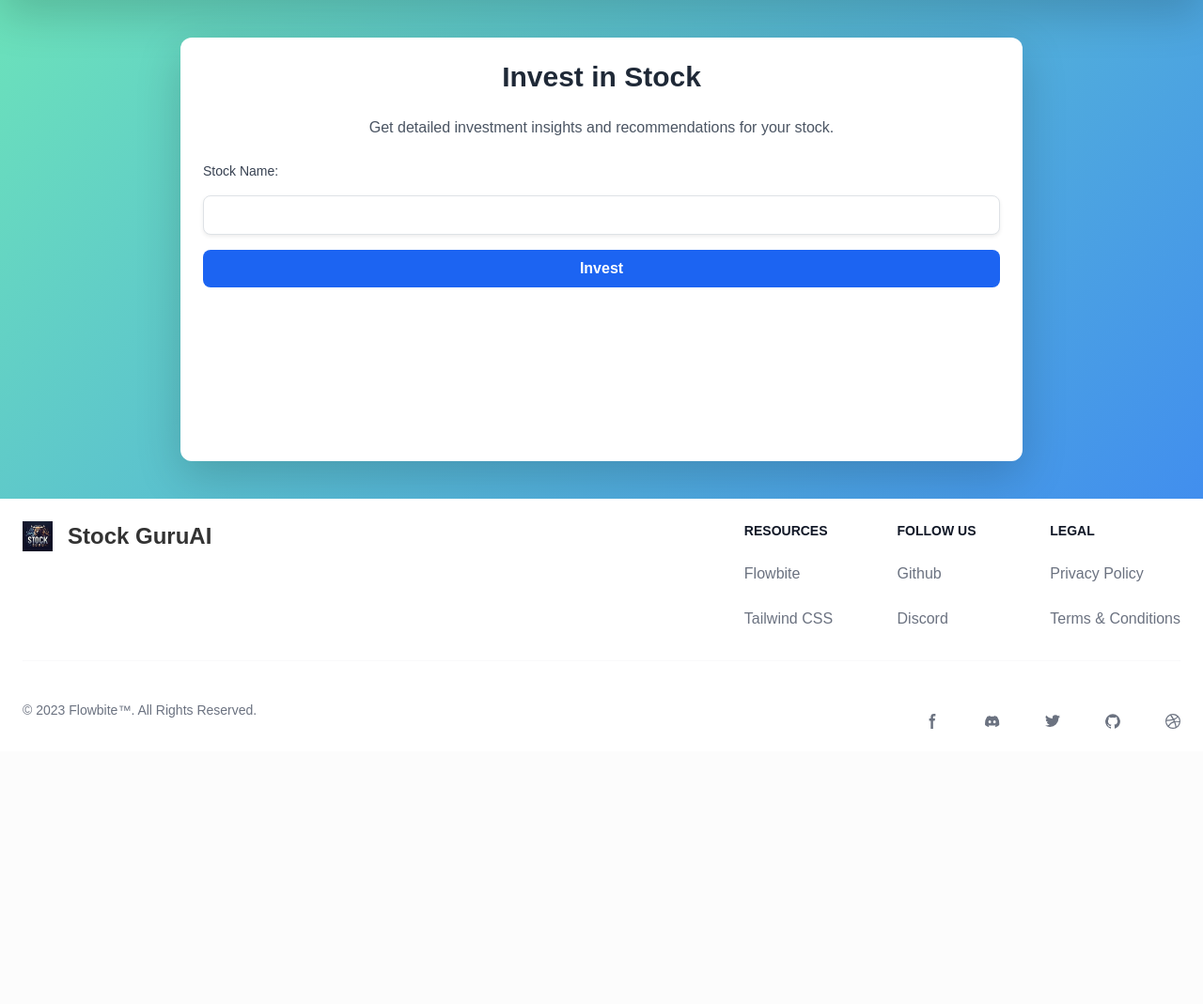
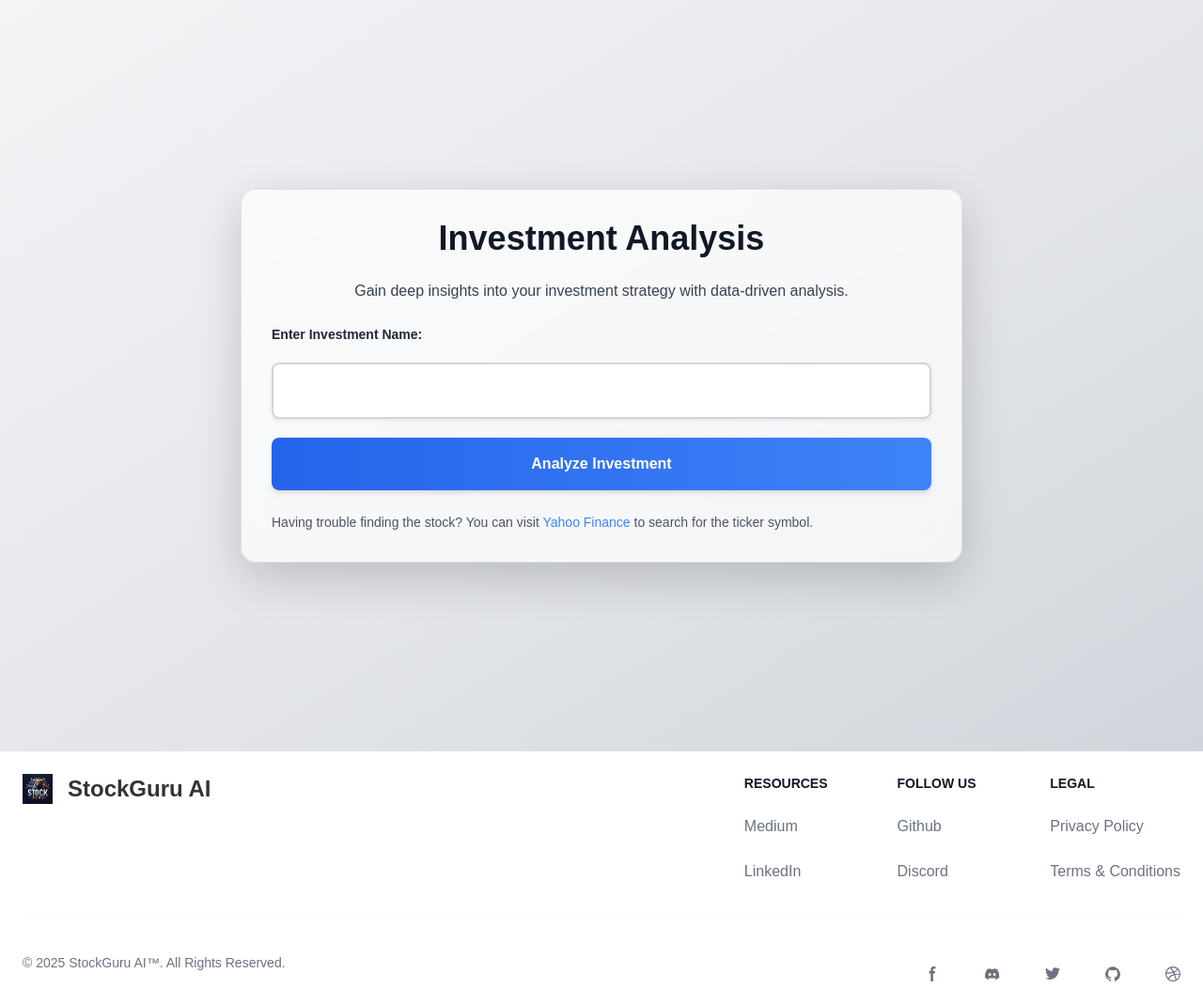
Before and after one commit to pravincoder/Stock_Guru, a Django app: page /invest-stock/ in a window 1280 px wide. Shown: the part 112-1181 px from the top of the page at 94% size. Before the commit the page ends 888 px from the top, so only its background shows below. Run offline with Django 4.2, Linux system fonts and the light colour scheme; a user stored in the database is signed in; some libraries are stand-ins or nearby versions.

Commit message:
Fixed UI and minor task prompt change

```diff
--- a/src/reportcrew/agents.py
+++ b/src/reportcrew/agents.py
@@ -22,7 +22,7 @@ llm = ChatOpenAI(
 """
 
 llm = ChatGroq(
-    model="llama-3.1-8b-instant",
+    model="llama-3.3-70b-versatile",
     # Add Your API Key from (https://console.groq.com/keys)
     api_key=os.environ['GROQ_API_KEY'],
 )
--- a/src/reportcrew/task.py
+++ b/src/reportcrew/task.py
@@ -115,8 +115,7 @@ class Stock_bot:
             </div>
         </body>
         </html>
-        You should not include any disclaimers or warnings in the report.
-        You will be paid a large bonus if your complete report is accurate and well-structured.
+        Note :- You should not include any disclaimers or warnings in the report.
 """
             ),
             expected_output=dedent(
@@ -216,7 +215,7 @@ class Stock_bot:
                 </div>
             </body>
         </html>
-        You should not include any disclaimers or warnings in the report.
+
         Note :- Do Not include Disclaimers and Warnings in the report.
 
         """
--- a/src/templates/footer.html
+++ b/src/templates/footer.html
@@ -10,7 +10,7 @@
           <div class="mb-6 md:mb-0">
               <a href="/" class="flex items-center">
                   <img src={% static 'logo.png' %} class="h-8 me-3" alt="FlowBite Logo" />
-                  <span class="self-center text-2xl font-semibold whitespace-nowrap dark:text-black">Stock GuruAI</span>
+                  <span class="self-center text-2xl font-semibold whitespace-nowrap dark:text-black">StockGuru AI</span>
               </a>
           </div>
           <div class="grid grid-cols-2 gap-8 sm:gap-6 sm:grid-cols-3">
@@ -18,10 +18,10 @@
                   <h2 class="mb-6 text-sm font-semibold text-gray-900 uppercase dark:text-white">Resources</h2>
                   <ul class="text-gray-500 dark:text-gray-400 font-medium">
                       <li class="mb-4">
-                          <a href="https://flowbite.com/" class="hover:underline">Flowbite</a>
+                          <a href="https://medium.com/@pravincoder" class="hover:underline">Medium</a>
                       </li>
                       <li>
-                          <a href="https://tailwindcss.com/" class="hover:underline">Tailwind CSS</a>
+                          <a href="https://linkedin.com/pravincoder" class="hover:underline">LinkedIn</a>
                       </li>
                   </ul>
               </div>
@@ -29,10 +29,10 @@
                   <h2 class="mb-6 text-sm font-semibold text-gray-900 uppercase dark:text-white">Follow us</h2>
                   <ul class="text-gray-500 dark:text-gray-400 font-medium">
                       <li class="mb-4">
-                          <a href="https://github.com/themesberg/flowbite" class="hover:underline ">Github</a>
+                          <a href="https://github.com/pravincoder" class="hover:underline ">Github</a>
                       </li>
                       <li>
-                          <a href="https://discord.gg/4eeurUVvTy" class="hover:underline">Discord</a>
+                          <a href="https://discord.gg/" class="hover:underline">Discord</a>
                       </li>
                   </ul>
               </div>
@@ -51,7 +51,7 @@
       </div>
       <hr class="my-6 border-gray-200 sm:mx-auto dark:border-gray-700 lg:my-8" />
       <div class="sm:flex sm:items-center sm:justify-between">
-          <span class="text-sm text-gray-500 sm:text-center dark:text-gray-400">© 2023 <a href="https://flowbite.com/" class="hover:underline">Flowbite™</a>. All Rights Reserved.
+          <span class="text-sm text-gray-500 sm:text-center dark:text-gray-400">© 2025 <a href="https://flowbite.com/" class="hover:underline">StockGuru AI™</a>. All Rights Reserved.
           </span>
           <div class="flex mt-4 sm:justify-center sm:mt-0">
               <a href="#" class="text-gray-500 hover:text-gray-900 dark:hover:text-white">
--- a/src/templates/report/invest_stock.html
+++ b/src/templates/report/invest_stock.html
@@ -3,63 +3,74 @@
 {% include 'base/js.html' %}
 {% block content %}
 {% load static %}
-<div class="min-h-screen flex flex-col">
+
+<div class="min-h-screen flex flex-col items-center justify-center bg-gradient-to-br from-gray-100 via-gray-200 to-gray-300 p-6">
+
     <!-- Loading Screen -->
-    <div id="loading-screen" class="fixed inset-0 bg-gray-800 bg-opacity-50 flex justify-center items-center z-50 hidden opacity-0 transition-opacity duration-500 ease-in-out">
+    <div id="loading-screen" class="fixed inset-0 backdrop-blur-lg bg-gray-900 bg-opacity-40 flex justify-center items-center z-50 hidden opacity-0 transition-opacity duration-500 ease-in-out">
         <div class="text-center">
-            <div class="animate-spin-slow text-pink-500 text-6xl mb-4">
+            <div class="animate-spin-slow text-blue-500 text-6xl mb-4">
                 <svg xmlns="http://www.w3.org/2000/svg" class="w-16 h-16" fill="none" viewBox="0 0 24 24" stroke="currentColor">
-                    <path stroke-linecap="round" stroke-linejoin="round" stroke-width="2" d="M12 4c-4.97 0-9 4.03-9 9s4.03 9 9 9s9-4.03 9-9s-4.03-9-9-9z" />
+                    <circle cx="12" cy="12" r="10" stroke-width="3" stroke="currentColor" fill="none" />
                 </svg>
             </div>
-            <p class="text-white text-lg mt-4">Generating Investment Analysis Report...</p>
+            <p class="text-white text-lg mt-4 font-semibold">Generating Investment Report...</p>
         </div>
     </div>
 
     <!-- Main Content -->
-    <div class="container mx-auto max-w-4xl p-6 bg-white shadow-lg rounded-xl mt-10 mb-10 flex-1 animate__animated animate__fadeIn">
-        <h2 class="text-3xl font-bold text-gray-800 mb-4 text-center animate__animated animate__fadeIn animate__delay-1s">Invest in Stock</h2>
+    <div class="w-full max-w-3xl p-8 bg-white/70 shadow-lg rounded-2xl backdrop-blur-md border border-gray-200 mt-10 mb-10 animate__animated animate__fadeIn">
+        <h2 class="text-4xl font-extrabold text-gray-900 mb-4 text-center animate__animated animate__fadeIn animate__delay-1s">Investment Analysis</h2>
 
-        <p class="text-gray-600 text-center mb-6 animate__animated animate__fadeIn animate__delay-2s">
-            Get detailed investment insights and recommendations for your stock.
+        <p class="text-gray-700 text-center mb-6 animate__animated animate__fadeIn animate__delay-2s">
+            Gain deep insights into your investment strategy with data-driven analysis.
         </p>
 
-        <!-- Form Section -->
-        <form method="post" class="space-y-4" onsubmit="showLoadingScreen()">
+        <form id="investment-form" method="post" class="space-y-5" onsubmit="showLoadingScreen()">
             {% csrf_token %}
-            <label for="stock_name" class="block text-sm font-medium text-gray-700">Stock Name:</label>
+            <label for="stock_name" class="block text-sm font-semibold text-gray-800">Enter Investment Name:</label>
             <input type="text" id="stock_name" name="stock_name" required
-                   class="w-full px-4 py-2 border border-gray-300 rounded-lg shadow-sm focus:ring focus:ring-blue-200 transition-all duration-300 ease-in-out hover:border-blue-400 focus:outline-none focus:ring-2 focus:ring-blue-500">
+                   class="w-full px-5 py-3 border-2 border-gray-300 rounded-lg shadow-sm focus:ring focus:ring-blue-300 transition-all duration-300 ease-in-out hover:border-blue-500 focus:outline-none focus:ring-2 focus:ring-blue-500">
 
             <button type="submit"
-                    class="w-full bg-blue-600 hover:bg-blue-700 text-white font-bold py-2 px-4 rounded-lg transition-all duration-300 ease-in-out transform hover:scale-105 hover:shadow-lg">
-                Invest
+                    class="w-full bg-gradient-to-r from-blue-600 to-blue-500 hover:from-blue-700 hover:to-blue-600 text-white font-bold py-3 px-6 rounded-lg transition-all duration-300 ease-in-out transform hover:scale-105 shadow-md">
+                Analyze Investment
             </button>
         </form>
+        <!-- Suggestions Section -->
+        <div class="mt-4 text-gray-600 text-sm">
+            <p>
+                Having trouble finding the stock? You can visit
+                <a href="https://finance.yahoo.com/" target="_blank" rel="noopener noreferrer"
+                class="text-blue-500 hover:underline">
+                    Yahoo Finance
+                </a>
+                to search for the ticker symbol.
+            </p>
+        </div>
 
-        <!-- Error Message Section -->
         {% if error_message %}
-            <div class="bg-red-100 border border-red-400 text-red-700 px-4 py-3 rounded relative mt-4" role="alert">
+            <div class="bg-red-100 border border-red-400 text-red-700 px-4 py-3 rounded-lg relative mt-4 shadow-md" role="alert">
                 <strong class="font-bold">Error:</strong>
                 <span class="block sm:inline">{{ error_message }}</span>
             </div>
         {% endif %}
+    </div>
 
-        <!-- Investment Report Section -->
-        {% if investment_report %}
-            <h3 class="text-xl font-semibold text-gray-800 mt-6 text-center animate__animated animate__fadeIn animate__delay-3s">Investment Analysis Report:</h3>
-            <div class="prose max-w-none bg-gray-100 p-4 rounded-lg shadow-md mt-2 animate__animated animate__fadeIn animate__delay-4s">
+    <!-- Investment Report Section -->
+    {% if investment_report %}
+        <div class="w-full max-w-4xl p-8 bg-white/80 shadow-xl rounded-2xl backdrop-blur-md border border-gray-200 mt-10 mb-10 animate__animated animate__fadeIn animate__delay-3s">
+            <h3 class="text-2xl font-semibold text-gray-900 mb-4">Investment Report:</h3>
+            <div class="prose max-w-none text-gray-800 bg-gray-100 p-6 rounded-lg shadow-md">
                 {{ investment_report | safe }}
             </div>
-        {% endif %}
-    </div>
+        </div>
+    {% endif %}
 
-    <!-- Footer -->
-    {% include 'footer.html' %}
 </div>
+{% include 'footer.html' %}
 
 <script>
-    // Function to show the loading screen when the form is submitted
     function showLoadingScreen() {
         const loadingScreen = document.getElementById('loading-screen');
         loadingScreen.classList.remove('hidden');
@@ -73,8 +84,7 @@
         100% { transform: rotate(360deg); }
     }
     .animate-spin-slow {
-        animation: spin-slow 4s linear infinite;
+        animation: spin-slow 2s linear infinite;
     }
 </style>
-
 {% endblock %}
```
Also changed, not shown: src/templates/report/analyze_stock.html (+34 -20 lines), src/db.sqlite3, src/static/grouped_bar_chart.png, src/static/line_chart.png.
